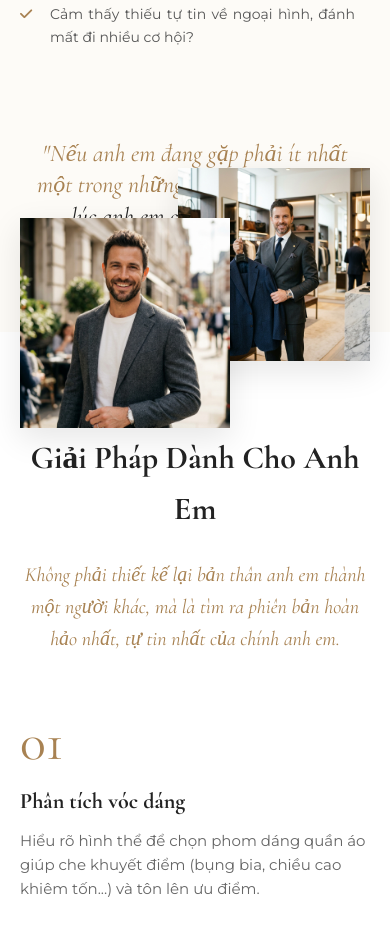
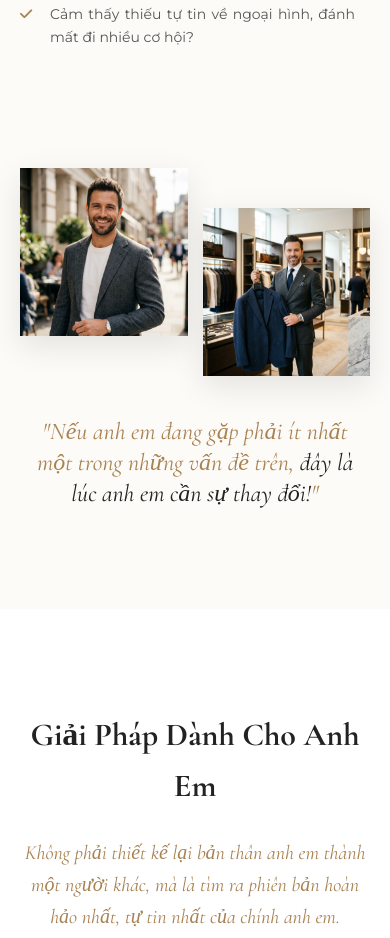
Before and after one commit to quyetsinh93/quyethoang-style, a plain HTML site: page index.html in a window 390 px wide. Shown: the part 1435-2373 px from the top of the page. Drawn offline with nearby package versions, Linux system fonts and the light colour scheme.

Commit message:
Add files via upload

```diff
--- a/style.css
+++ b/style.css
@@ -833,10 +833,29 @@ a {
     .hero .headline { font-size: 32px; }
     .section-title { font-size: 32px; }
     .section-subtitle { font-size: 20px; }
-    .about-note { font-size: 24px; padding: 0 15px;}
+    .about-images {
+        height: auto;
+        display: flex;
+        align-items: flex-start;
+        gap: 15px;
+    }
+    .img-wrapper {
+        position: relative;
+        width: 50% !important;
+        top: 0 !important;
+        left: 0 !important;
+        right: 0 !important;
+    }
+    .img-2 {
+        margin-top: 40px;
+    }
+    .about-note {
+        font-size: 24px;
+        padding: 0 15px;
+        margin-top: 40px;
+    }
     .nav-links { display: none; }
     .slider-wrapper { margin-top: 20px; }
-    .about-images { height: 380px; }
     .benefits-grid.vertical-stack .benefit-card { padding: 30px 0 !important; }
     .benefits-grid.vertical-stack .benefit-card::before { top: 0px; font-size: 60px; right: 0; }
     .contact-container { gap: 30px; }
```
